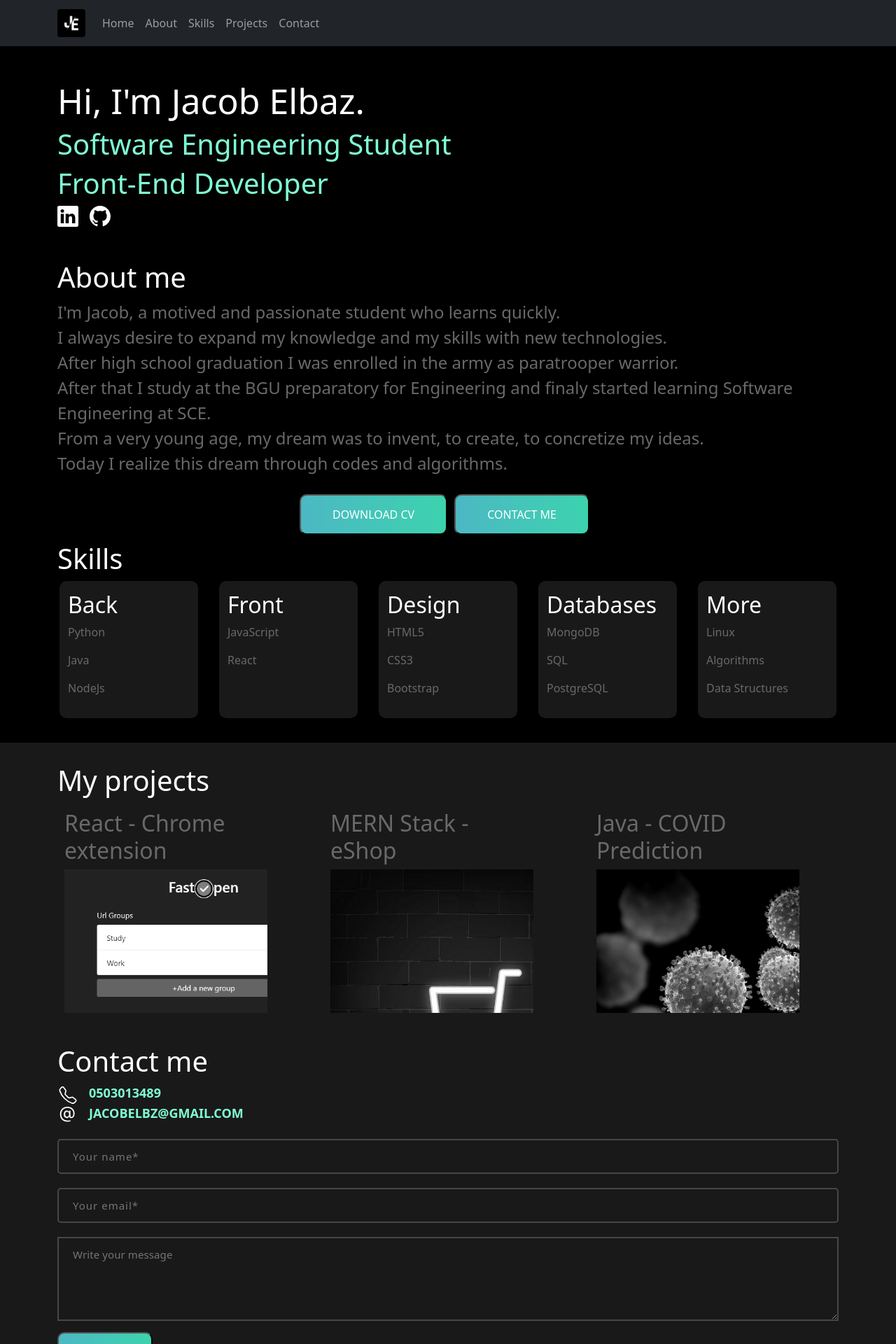
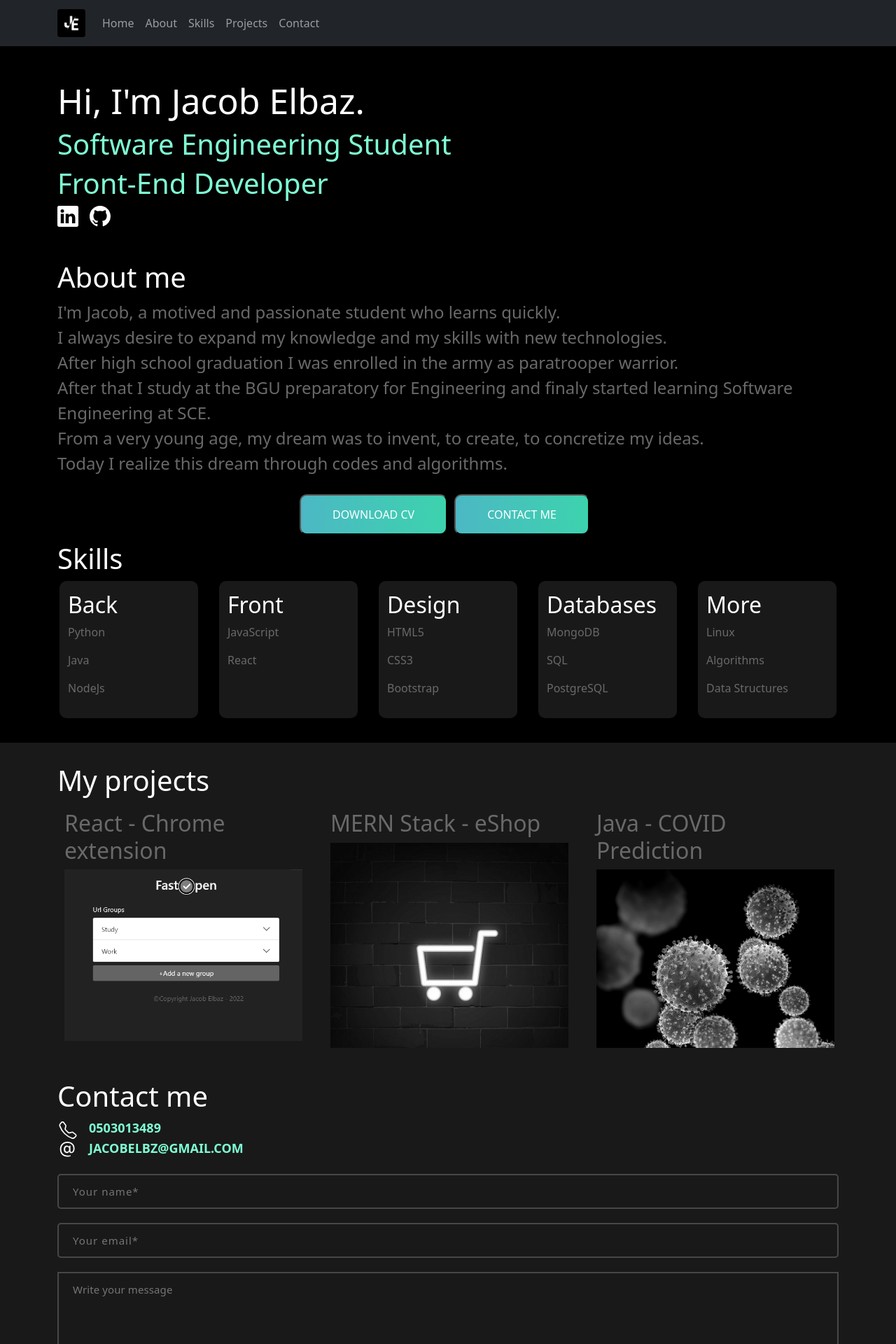
Before and after one commit to JacobElbaz/portfolio, a React (Create React App) app: page / in a window 1280 px wide. Shown: the top 1920 px of the page at 70% size. Built offline with nearby package versions, Linux system fonts and the light colour scheme.

Commit message:
scroll work

```diff
--- a/src/App.css
+++ b/src/App.css
@@ -160,8 +160,8 @@ textarea#message{
 
 .project {
   padding: 10px;
-  height: 300px;
-  width: 300px;
+  height: 350px;
+  width: 350px;
   display: block;
   overflow: hidden;
 }
@@ -176,7 +176,7 @@ textarea#message{
 }
 
 .img_project {
-  width: 400px;
+  width: 350px;
   filter: grayscale(100%);
 }
 
--- a/src/NavigationBar.js
+++ b/src/NavigationBar.js
@@ -3,7 +3,7 @@ import logo from './logo.jpg'
 
 function NavigationBar() {
     return (
-        <Navbar bg="dark" variant="dark">
+        <Navbar bg="dark" expand="lg" variant="dark">
             <Container>
                 <Navbar.Brand>
                     <img
```
